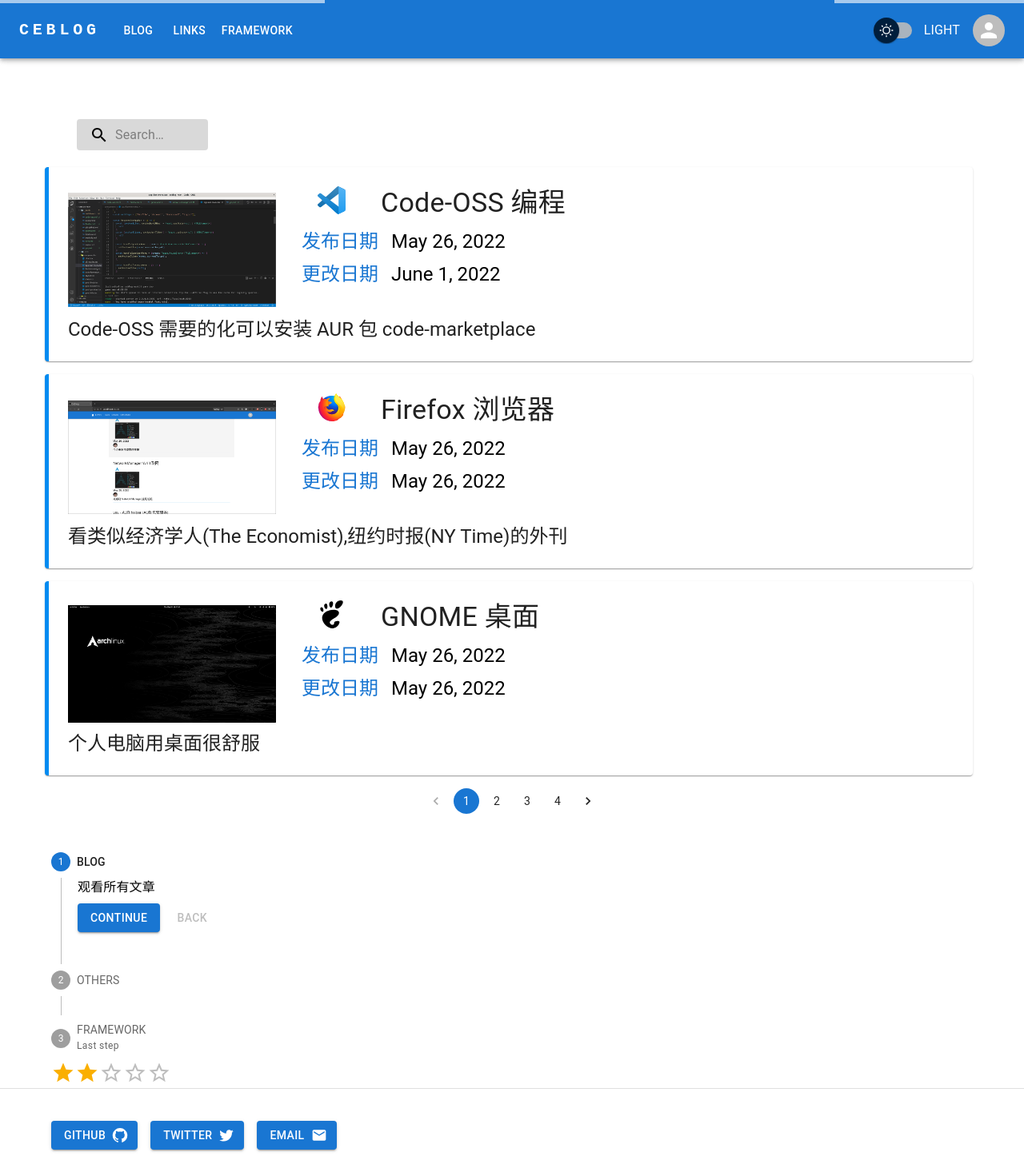
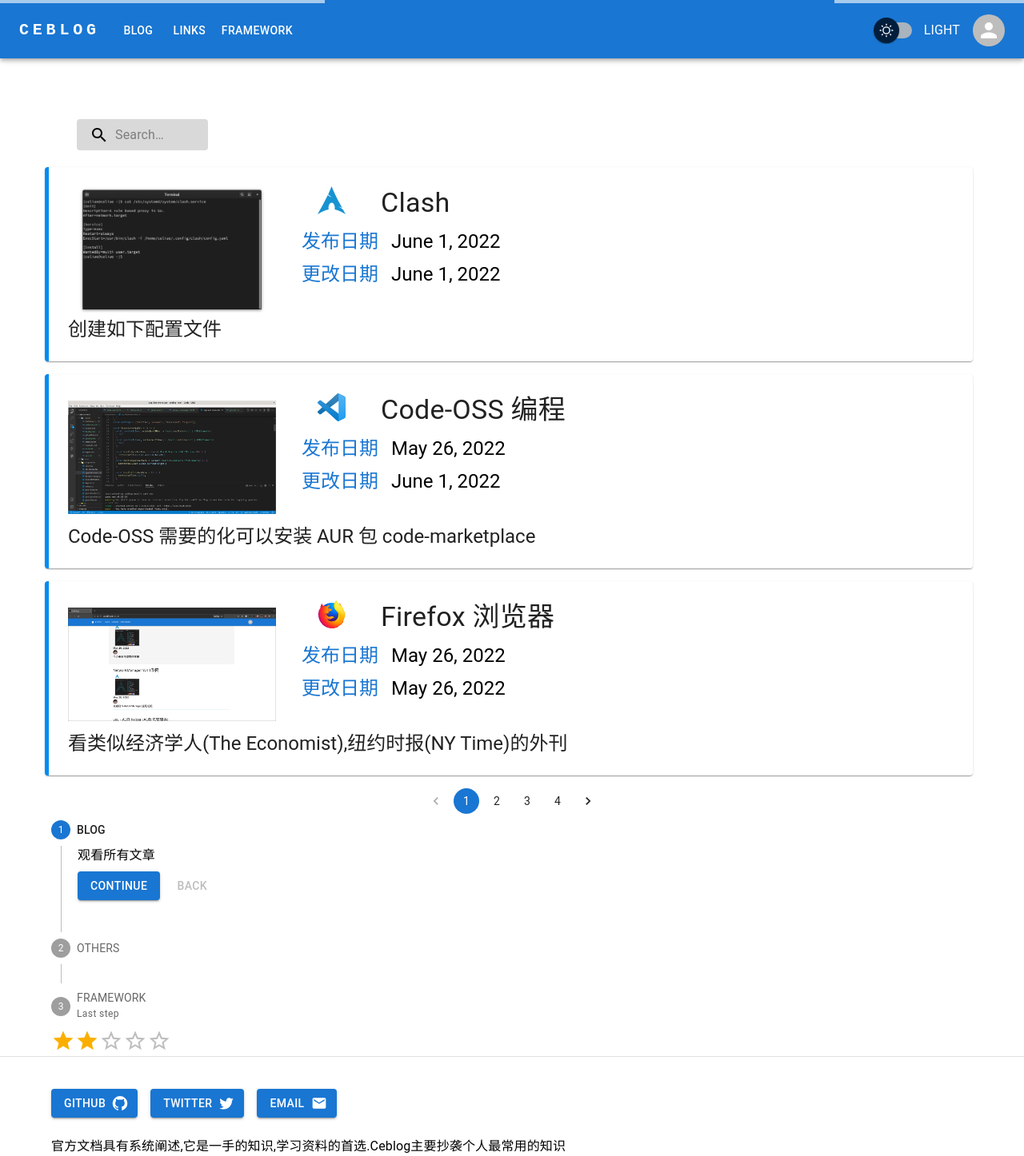
Before and after one commit to celiae/ceblog, a Next.js app: page / in a window 1280 px wide. Shown: the top 1446 px of the page at 80% size. Built offline with nearby package versions, Linux system fonts and the light colour scheme.

Commit message:
Modified bottom text

```diff
--- a/_posts/clash.md
+++ b/_posts/clash.md
@@ -1,9 +1,9 @@
 ---
 title: "Clash"
-excerpt: "在实体机器上安装ArchLinux "
+excerpt: "创建如下配置文件"
 coverImage: "/assets/blog/clash/clash.png"
-createdate: "2022-05-14T15:48:36.322Z"
-modifydate: "2022-05-14T15:48:36.322Z"
+createdate: "2022-06-01T15:53:36.322Z"
+modifydate: "2022-06-01T16:48:36.322Z"
 smallImage: "/assets/blog/archlinux-installation/archlinux.svg"
 ---
 
--- a/components/bottom-navigation.tsx
+++ b/components/bottom-navigation.tsx
@@ -8,7 +8,7 @@
 import { Container, Grid, Typography } from "@mui/material";
 import { CopyrightOutlined } from "@mui/icons-material";
 
-const msg = `官方文档具有系统阐述,它是一手的知识,学习资料的首选.Ceblog主要记录自己最常用的`;
+const msg = `官方文档具有系统阐述,它是一手的知识,学习资料的首选.Ceblog主要抄袭个人最常用的知识`;
 const copyright = `Copyright `;
 const this_year = new Date().getFullYear();
 const author = `ChengLiang`;
--- a/pages/index.tsx
+++ b/pages/index.tsx
@@ -37,11 +37,11 @@
           />
         </Grid>
       </Grid>
-      <Grid mt={5}>
-        <Grid xs={8}>
+      <Grid>
+        <Grid>
           <VerticalLinearStepper />
         </Grid>
-        <Grid xs={4}>
+        <Grid>
           <Rating
             name="size-large"
             defaultValue={2}
```
